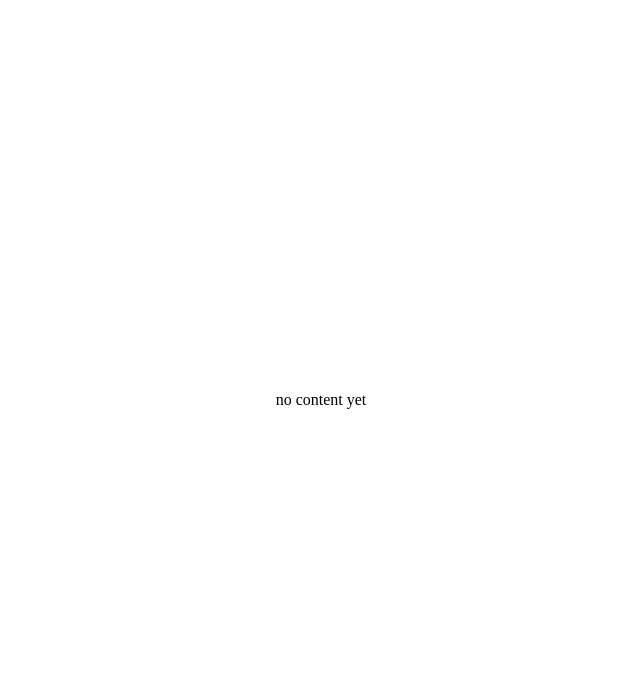
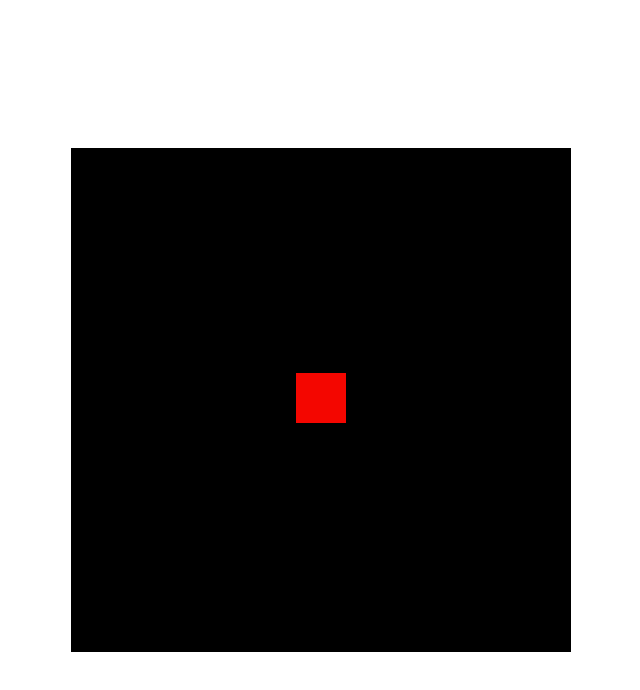
Before and after one commit to papack/drill, a React (Create React App) app in the folder svg/: page / in a window 1280 px wide. Shown: the top 690 px of the page, without its empty margins (319-959 px from the left). Built offline with nearby package versions, Linux system fonts and the light colour scheme.

Commit message:
create rect

```diff
--- a/svg/src/App.js
+++ b/svg/src/App.js
@@ -1,7 +1,33 @@
+import { a, useSpring } from "@react-spring/web";
+import { useState } from "react";
+
 import style from "./styles/App.module.css";
 
 function App() {
-  return <div className={style.container}>no content yet</div>;
+  const [reverse, setReverse] = useState(false);
+
+  const { fill } = useSpring({
+    from: {
+      fill: "green",
+    },
+    to: { fill: "red" },
+    delay: 500,
+    reverse,
+    reset: true,
+    onRest: () => {
+      setReverse(!reverse);
+    },
+  });
+
+  return (
+    <a.div className={style.container}>
+      <div style={{ backgroundColor: "black" }}>
+        <svg width="500" height="500">
+          <a.rect style={{ fill }} x="225" y="225" width="50" height="50" />
+        </svg>
+      </div>
+    </a.div>
+  );
 }
 
 export default App;
```
